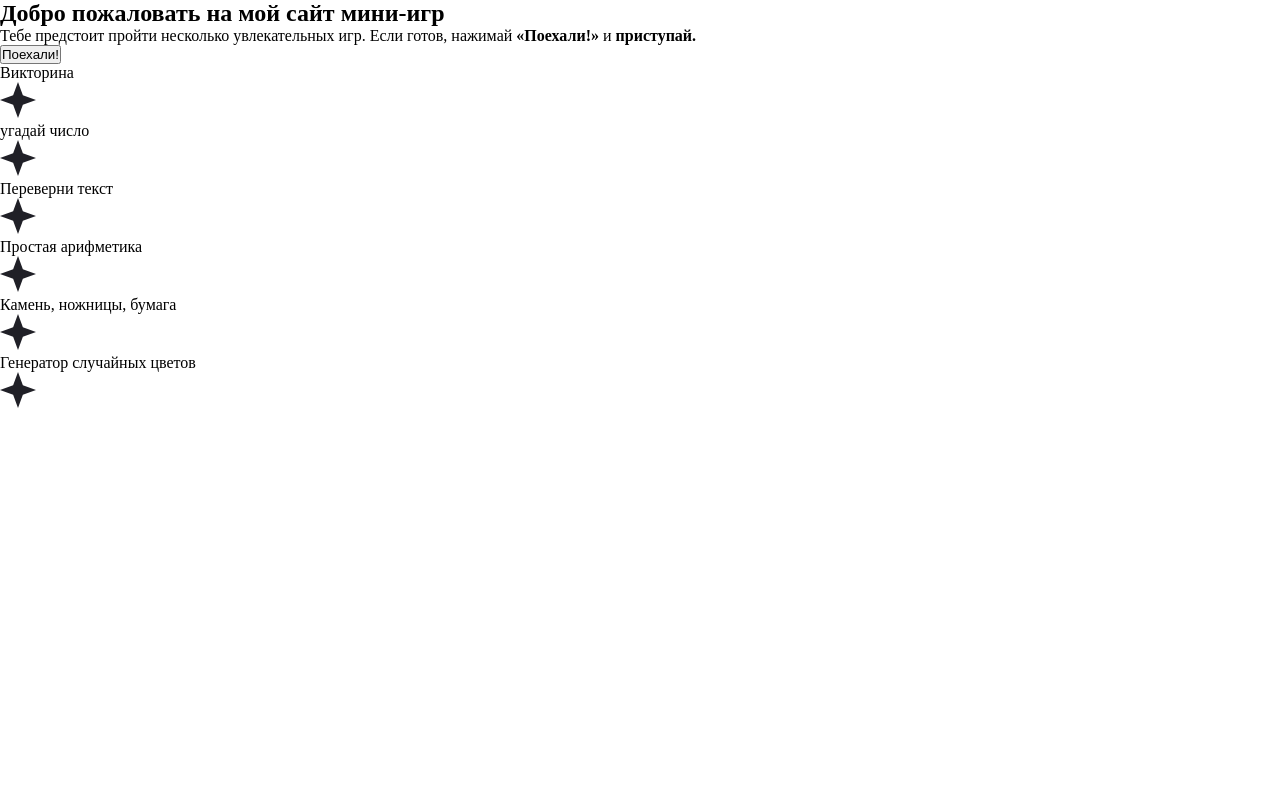
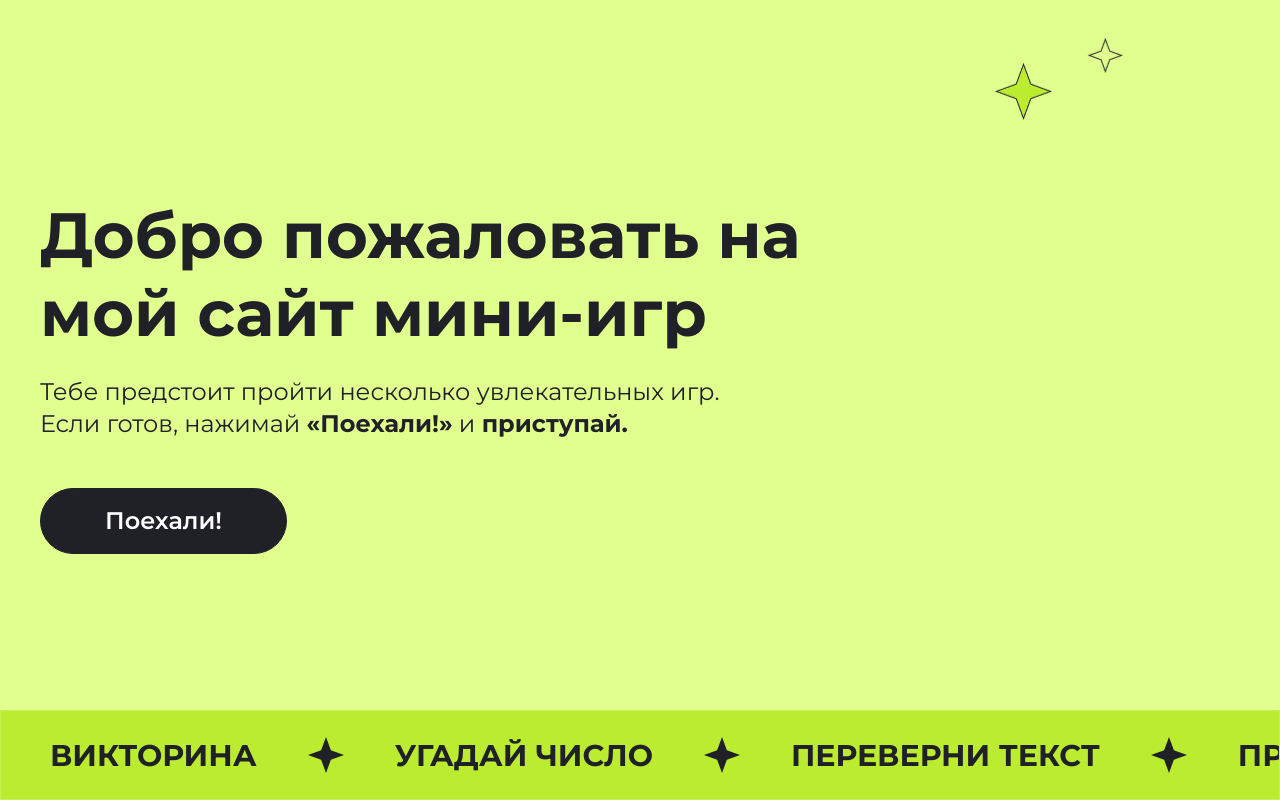
Before and after one commit to mr-sadykova/Homework1, a plain HTML site: page index.html in a window 1280 px wide. Drawn offline with Linux system fonts and the light colour scheme.

Commit message:
Added style.scss, made some changes in main code, added styles of 1st block

```diff
--- a/index.html
+++ b/index.html
@@ -11,24 +11,24 @@
 </head>
 <body>
     <div class="top">
-        <section class="top__header">
+        <section class="top__header center">
             <h1 class="top__tittle">Добро пожаловать на мой сайт мини-игр</h1>
-            <p  class="top__discription">Тебе предстоит пройти несколько увлекательных игр. Если готов, нажимай <b>«Поехали!»</b> и <b>приступай.</p>
-            <button class="top__button">Поехали!</button></b>
+            <p  class="top__discription">Тебе предстоит пройти несколько увлекательных игр. <br> Если готов, нажимай <b>«Поехали!»</b> и <b>приступай.</b></p>
+            <button class="top__button" href="#">Поехали!</button>
         </section>
         <div class="top__running-line">
             <p class="top__list">Викторина</p>
-            <img src="images/star.svg" alt="star">
+            <img class="top__images" src="images/star.svg" alt="star">
             <p class="top__list">угадай число</p>
-            <img src="images/star.svg" alt="star">
+            <img class="top__images" src="images/star.svg" alt="star">
             <p class="top__list">Переверни текст</p>
-            <img src="images/star.svg" alt="star">
+            <img class="top__images" src="images/star.svg" alt="star">
             <p class="top__list">Простая арифметика</p>
-            <img src="images/star.svg" alt="star">
+            <img class="top__images" src="images/star.svg" alt="star">
             <p class="top__list">Камень, ножницы, бумага</p>
-            <img src="images/star.svg" alt="star">
+            <img class="top__images" src="images/star.svg" alt="star">
             <p class="top__list">Генератор случайных цветов</p>
-            <img src="images/star.svg" alt="star">
+            <img class="top__images" src="images/star.svg" alt="star">
         </div>
     </div>
 </body>
--- /dev/null
+++ b/style.scss
@@ -0,0 +1,101 @@
+$gap: 24px;
+$color-text: rgb(32, 32, 39);
+$gap-line: 51px;
+
+* {
+    margin: 0;
+    padding: 0;
+}
+
+body {
+    font-family: "Montserrat", sans-serif;
+}
+
+a {
+    text-decoration: none;
+}
+
+.center {
+    padding-left: calc(50% - 600px);
+    padding-right: calc(50% - 600px);
+}
+
+.top {
+    background-color: rgb(225, 255, 143);
+    height: 800px;
+    background-repeat: no-repeat;
+    background-image: url(images/Group-stars.png);
+    background-position: -170% 110%;
+    background-size: auto;
+
+    &__header {
+        display: flex;
+        flex-direction: column;
+        gap: $gap;
+        max-width: 768px;
+        padding-top: 196px;
+    }
+
+    &__tittle {
+        color: $color-text;
+        font-size: 64px;
+        font-weight: 700;
+        line-height: 78px;
+        text-align: left;
+    }
+
+    &__discription {
+        color: $color-text;
+        font-size: 24px;
+        font-weight: 400;
+        line-height: 32px;
+        text-align: left;
+    }
+
+    &__button {
+        width: 247px;
+        height: 66px;
+        margin-top: $gap;
+        box-sizing: border-box;
+        border: 1px solid $color-text;
+        border-radius: 60px;
+        background: $color-text;
+        font-family: "Montserrat", sans-serif;
+        color: rgb(255, 255, 255);
+        font-size: $gap;
+        font-weight: 600;
+        line-height: 141.69%;
+        text-align: center;
+    }
+
+    &__button:hover {
+        background: rgb(255, 255, 255);
+        color: rgb(0, 0, 0);
+    }
+
+    &__running-line {
+        height: 90px;
+        display: flex;
+        gap: $gap-line;
+        box-sizing: border-box;
+        border: 1px solid rgba(255, 255, 255, 0.2);
+        backdrop-filter: blur(50px);
+        background: rgb(188, 236, 48);
+        align-items: center;
+        margin-top: 156px;
+        padding-left: 49px;
+        overflow: hidden;
+    }
+
+    &__list {
+        color: $color-text;
+        font-family: Montserrat;
+        font-size: 30px;
+        font-weight: 700;
+        line-height: 110%;
+        letter-spacing: 4%;
+        text-align: left;
+        text-transform: uppercase;
+        text-wrap: nowrap;
+    }
+}
```
Also changed, not shown: images/Group-stars.png (added), style.css, 1 other file.
